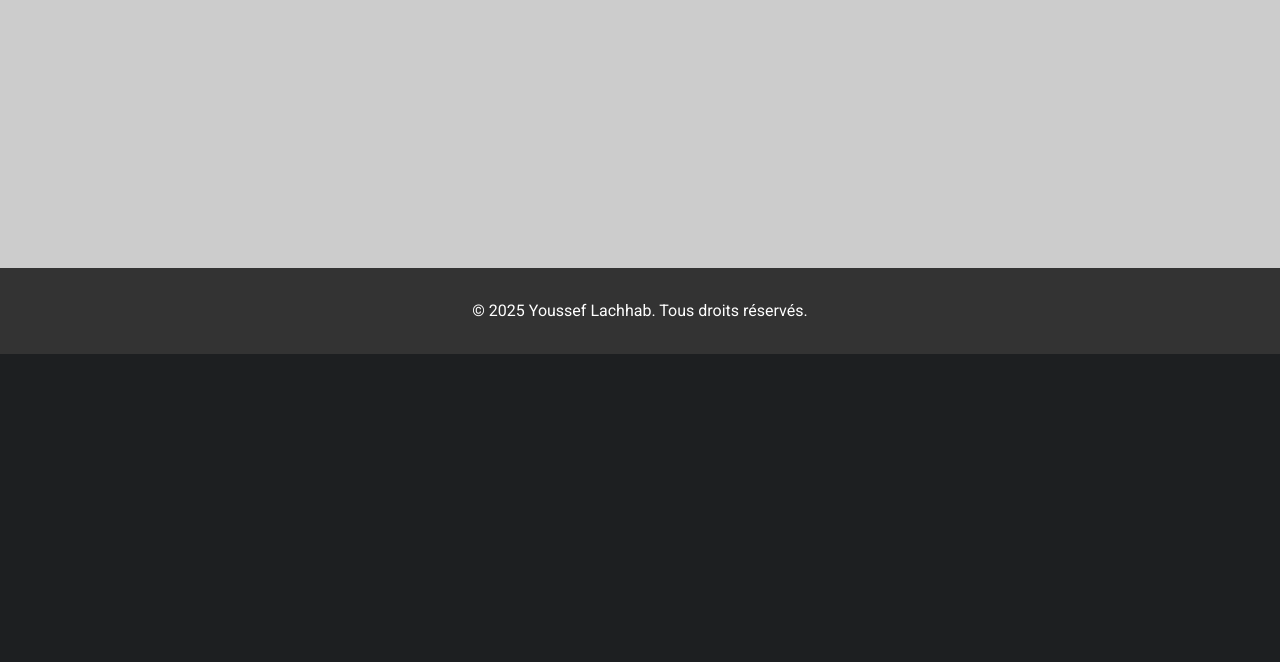
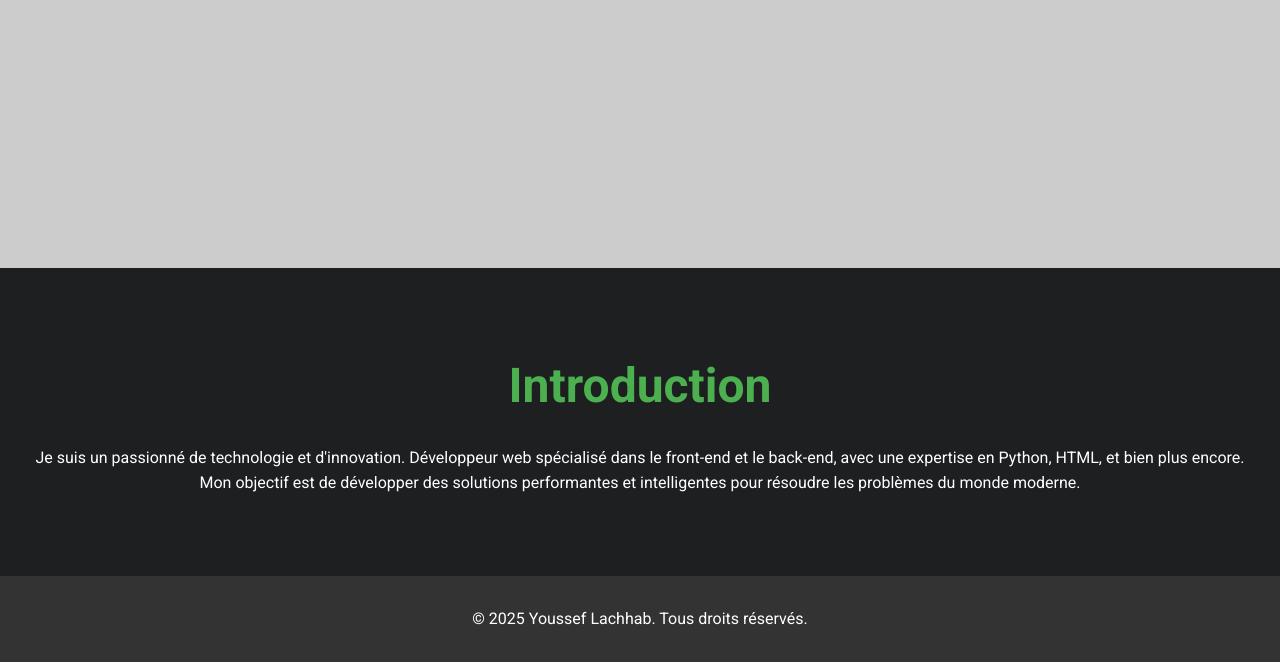
Before and after one commit to youssef-IA-dev/YOUSSEF-LACHHAB, a plain HTML site: page index.html in a window 1280 px wide. Shown: the part 532-1194 px from the top of the page. Before the commit the page ends 886 px from the top, so only its background shows below. Drawn offline with Linux system fonts and the light colour scheme; placeholder pictures from the web are drawn by us.

Commit message:
Ajout de la page d'accueil du portfolio

```diff
--- a/index.html
+++ b/index.html
@@ -167,7 +167,7 @@
     </nav>
 
     <!-- Introduction Section -->
-    <section id="introduction">
+    <section id="introduction" class="active">
         <h2>Introduction</h2>
         <p>Je suis un passionné de technologie et d'innovation. Développeur web spécialisé dans le front-end et le back-end, avec une expertise en Python, HTML, et bien plus encore. Mon objectif est de développer des solutions performantes et intelligentes pour résoudre les problèmes du monde moderne.</p>
     </section>
```
